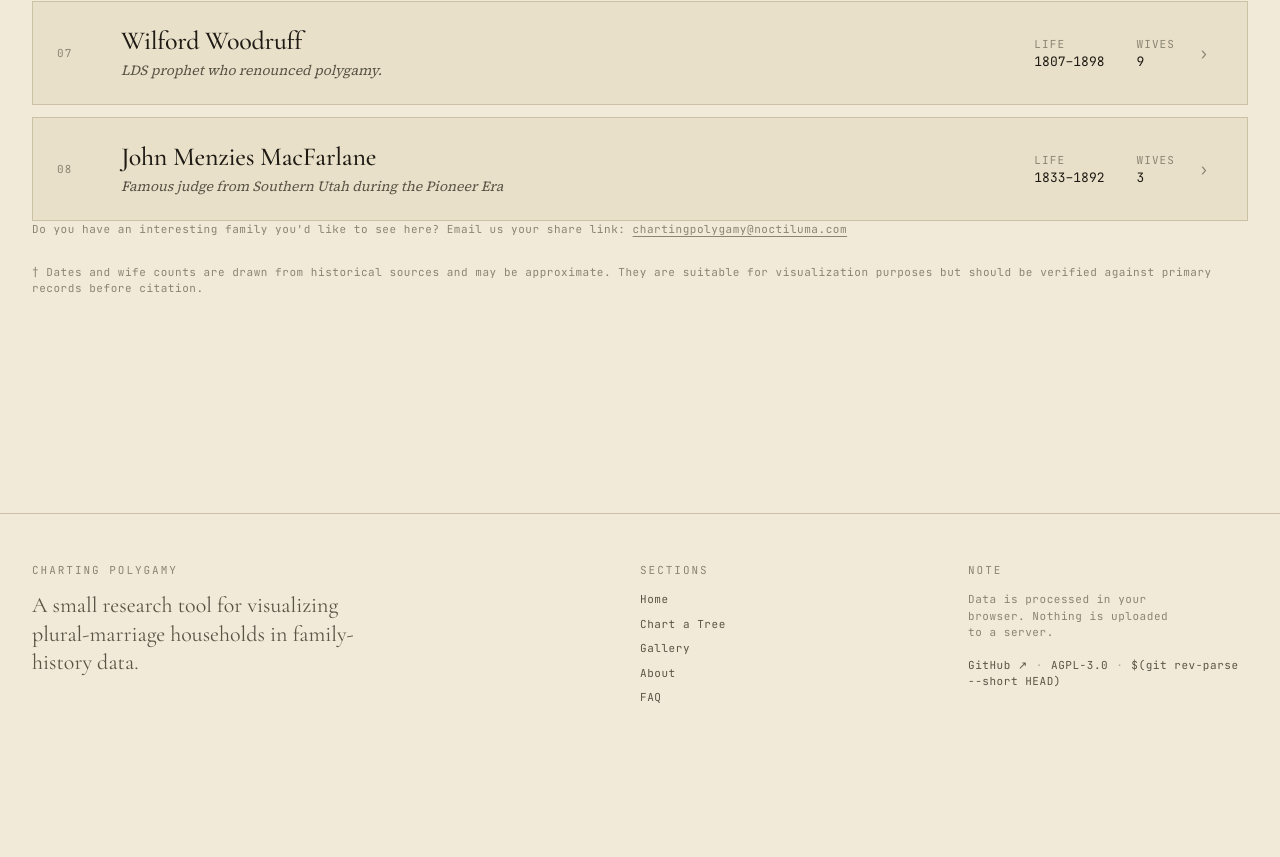
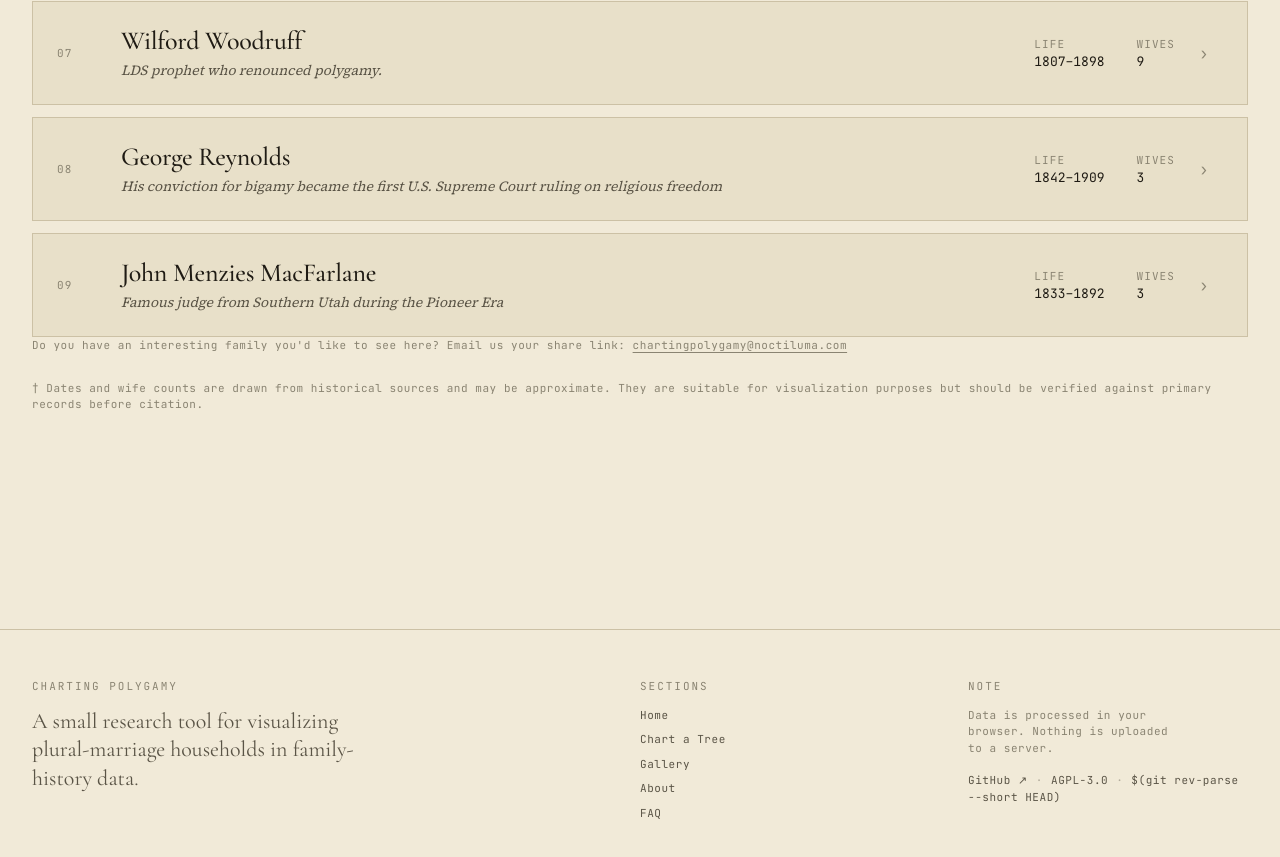
Before and after one commit to thelinguist/charting-polygamy, a Next.js app in the folder apps/ui/: page /charting-polygamy/gallery in a window 1280 px wide. Shown: the part 1023-1880 px from the top of the page. Before the commit the page ends 1793 px from the top, so only its background shows below. Built offline with nearby package versions, Linux system fonts and the light colour scheme.

Commit message:
feat: reynolds family (polygamous conviction that involved supreme court) (#34)

```diff
--- a/apps/ui/src/constants/pre-baked.ts
+++ b/apps/ui/src/constants/pre-baked.ts
@@ -82,6 +82,19 @@ export const PREBAKED: GalleryPolygamist[] = [
         },
     },
     {
+        name: "George Reynolds",
+        notability: "His conviction for bigamy became the first U.S. Supreme Court ruling on religious freedom",
+        born: 1842,
+        died: 1909,
+        wifeCount: 3,
+        data: "hZFPawMhFMS_iszZB-r-ie4tp0Cgl7a3ksO22ibgaknSQ1j87kXBbFpoevQ5zvzmOSNgwMbF44djj-4SorcncHyeMcx_3L1igNStIiFJSHDYPDDCkNAkDDgmDC8zTkXXdyRWpBQ4XBnojqQiqZF41aza8rSpGlNO1Mgbje5ItKT6RVPz0i5xnH3JzMQP4_HC1iGw5y9rXdiP0wLdkzAkTYVeYDj8lCv_C52Jcsp6cv4wsu0YHHt628f3g_P2GtSpXECZZTu10c-gO81rUKmzifHW3ZQa_dW96ctndL_c7-ws7dI3",
+        note: "George Reynolds served as secretary to the LDS Church First Presidency for 44 years. He volunteered as a test case for polygamy laws, leading to Reynolds v. United States (1879) — the first Supreme Court case on the Free Exercise Clause, which established that religious belief is protected but religious practice is not. He was convicted of bigamy and imprisoned from 1876 to 1881. He fathered 32 children across his three marriages.",
+        source: {
+            href: "https://en.wikipedia.org/wiki/George_Reynolds_(Mormon)",
+            text: "Wikipedia",
+        },
+    },
+    {
         name: "John Menzies MacFarlane",
         notability: "Famous judge from Southern Utah during the Pioneer Era",
         born: 1833,
```
